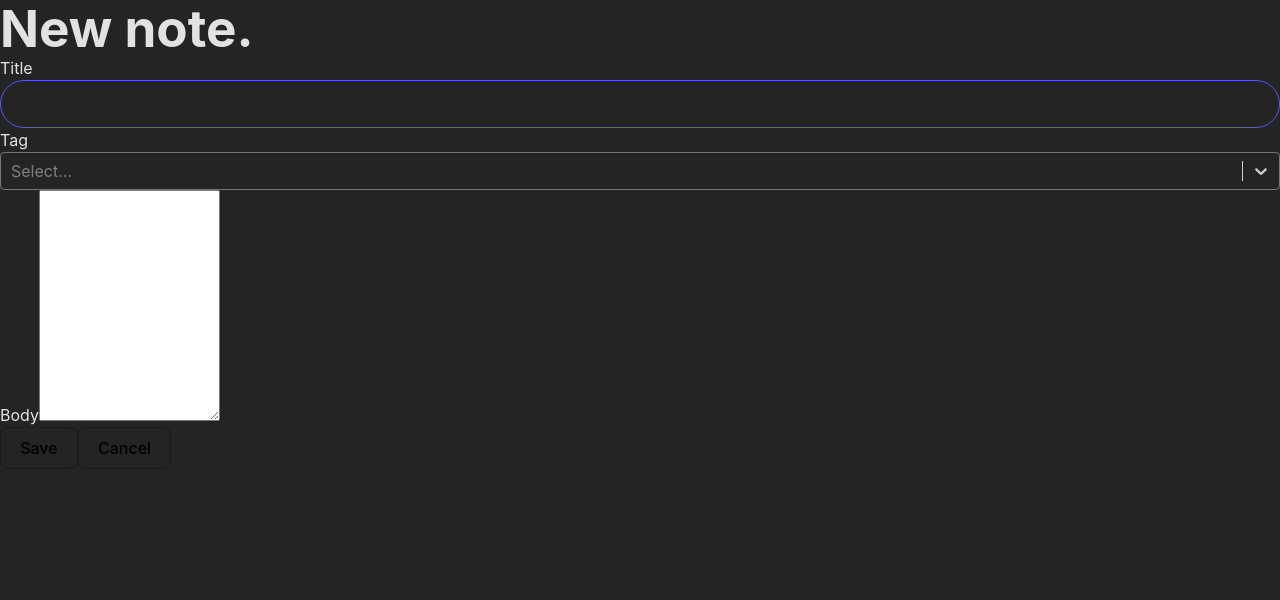
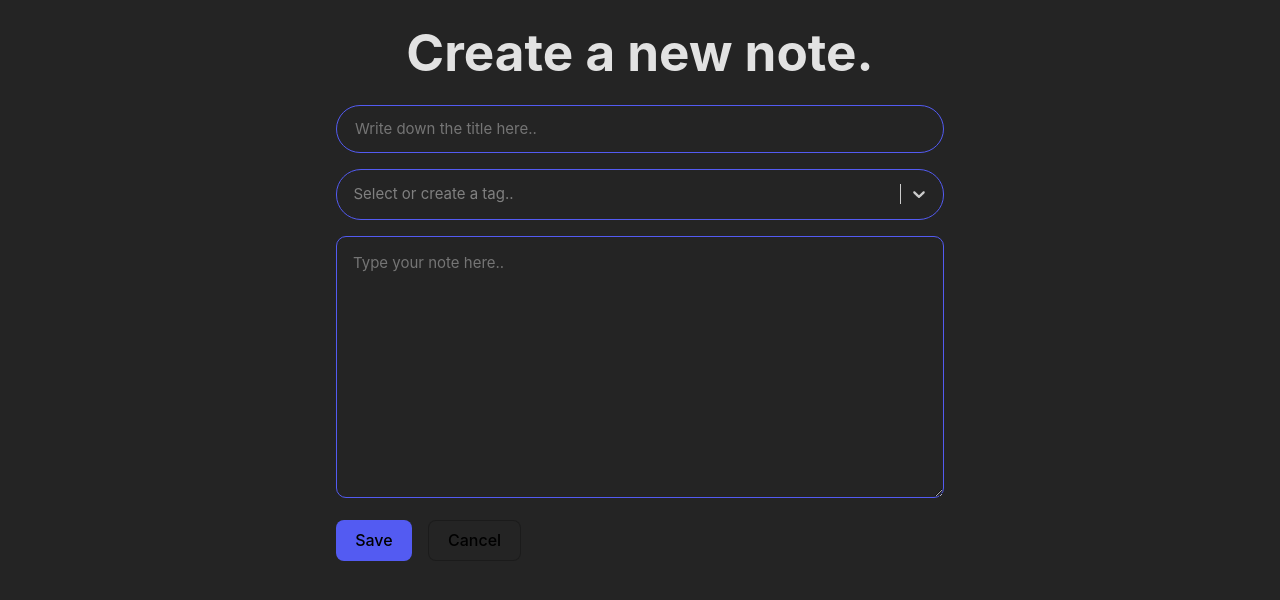
Before and after one commit to HalloJo/serious-note, a React (Vite) app: page /new in a window 1280 px wide. Shown: the top 600 px of the page. Built offline with nearby package versions, Linux system fonts and the light colour scheme.

Commit message:
Style NewNote component

```diff
--- a/src/components/NewNote.tsx
+++ b/src/components/NewNote.tsx
@@ -1,5 +1,6 @@
 import { NoteData, Tag } from "../types";
 import NoteForm from "./NoteForm";
+import styles from "../scss/NewNote.module.scss";
 
 type NewNoteProps = {
   onSubmit: (data: NoteData) => void;
@@ -9,14 +10,14 @@ type NewNoteProps = {
 
 const NewNote = ({ onSubmit, onAddTag, availableTags }: NewNoteProps) => {
   return (
-    <>
-      <h1>New note.</h1>
+    <div className={styles.newNote}>
+      <h1 className={styles.newNote__title}>Create a new note.</h1>
       <NoteForm
         onSubmit={onSubmit}
         onAddTag={onAddTag}
         availableTags={availableTags}
       />
-    </>
+    </div>
   );
 };
 
--- a/src/components/NoteForm.tsx
+++ b/src/components/NoteForm.tsx
@@ -3,6 +3,7 @@ import { Link, useNavigate } from "react-router-dom";
 import CreateableReactSelect from "react-select/creatable";
 import { NoteData, Tag } from "../types";
 import { v4 as uuidV4 } from "uuid";
+import styles from "../scss/NoteForm.module.scss";
 
 type NoteFormProps = {
   onSubmit: (data: NoteData) => void;
@@ -36,26 +37,56 @@ const NoteForm = ({
   };
 
   return (
-    <form action="" onSubmit={handleSubmit}>
-      <div className="noteForm__inputWrapper">
-        <label htmlFor="title">Title</label>
+    <form action="" onSubmit={handleSubmit} className={styles.noteForm}>
+      <div className={styles.noteForm__inputWrapper}>
         <input
           ref={titleRef}
           type="text"
           name="title"
           id="title"
           defaultValue={title}
+          placeholder="Write down the title here.."
           required
         />
       </div>
-      <div className="noteForm__inputWrapper">
-        <label htmlFor="tag">Tag</label>
+      <div className={styles.noteForm__inputWrapper}>
         <CreateableReactSelect
+          placeholder="Select or create a tag.."
           styles={{
             control: (baseStyles) => ({
               ...baseStyles,
-              borderColor: "rgb(118, 118, 118)",
+              borderColor: "#535bf2",
               backgroundColor: "#242424",
+              borderRadius: "25px",
+              padding: "0.4rem 0.4rem",
+              fontSize: "15px",
+            }),
+            menu: (baseStyles) => ({
+              ...baseStyles,
+              color: "#fff",
+              backgroundColor: "#242424",
+              border: "#535bf2",
+            }),
+            input: (baseStyles) => ({
+              ...baseStyles,
+              color: "#fff",
+            }),
+            option: (baseStyles) => ({
+              ...baseStyles,
+              backgroundColor: "#242424",
+              ":hover": {
+                backgroundColor: "#535bf2",
+              },
+            }),
+            multiValue: (baseStyles) => ({
+              ...baseStyles,
+              backgroundColor: "#e611d7",
+              borderRadius: "20px",
+              padding: "0px 5px",
+            }),
+            multiValueLabel: (baseStyles) => ({
+              ...baseStyles,
+              color: "#fff",
             }),
           }}
           value={selectedTags.map((tag) => {
@@ -79,19 +110,20 @@ const NoteForm = ({
           isMulti
         />
       </div>
-      <div className="noteForm__inputWrapper">
-        <label htmlFor="markdown">Body</label>
+      <div className={styles.noteForm__inputWrapper}>
         <textarea
+          className={styles.noteForm__textarea}
           ref={markdownRef}
           name="markdown"
           id="markdown"
           required
-          rows={15}
+          rows={12}
           defaultValue={markdown}
+          placeholder="Type your note here.."
         />
       </div>
-      <div className="noteForm__buttonWrapper">
-        <button className="noteForm__buttonPrimary" type="submit">
+      <div className={styles.noteForm__buttonWrapper}>
+        <button className={styles.noteForm__primary} type="submit">
           Save
         </button>
         <Link to="..">
--- /dev/null
+++ b/src/scss/NewNote.module.scss
@@ -0,0 +1,16 @@
+.newNote {
+  padding: 2rem;
+  box-sizing: border-box;
+
+  @media (min-width: 1024px) {
+    display: flex;
+    flex-direction: column;
+    justify-content: center;
+    align-items: center;
+  }
+
+  &__title {
+    margin: 0 0 2rem 0;
+    line-height: 0.8;
+  }
+}
--- /dev/null
+++ b/src/scss/NoteForm.module.scss
@@ -0,0 +1,24 @@
+.noteForm {
+  display: flex;
+  flex-direction: column;
+  gap: 1rem;
+
+  @media (min-width: 1024px) {
+    width: 50%;
+  }
+
+  &__buttonWrapper {
+    display: flex;
+    gap: 1rem;
+  }
+
+  &__primary {
+    background-color: var(--color-purple);
+    border: none;
+    transition: background-color 0.25s;
+
+    &:hover {
+      background-color: var(--color-purple-light);
+    }
+  }
+}
--- a/src/scss/globals.scss
+++ b/src/scss/globals.scss
@@ -1,7 +1,7 @@
 :root {
   --color-dark-black: #00000040;
   --color-black: #242424;
-    --color-black-opacity: #242424CC;
+  --color-black-opacity: #242424cc;
   --color-white: #ffffff;
   --color-blue: #61dafbaa;
   --color-purple-light: #646cff;
@@ -19,7 +19,7 @@ button {
   background-color: var(--color-black);
   cursor: pointer;
   transition: border-color 0.25s;
-    border: solid 1px var(--color-dark-black)
+  border: solid 1px var(--color-dark-black);
 }
 button:hover {
   border-color: var(--color-purple-light);
@@ -44,3 +44,14 @@ button {
     min-width: 300px;
   }
 }
+
+textarea {
+  box-sizing: border-box;
+  background-color: var(--color-black);
+  border-radius: 10px;
+  border: solid 1px var(--color-purple);
+  width: 100%;
+  padding: 1rem;
+  font-size: 15px;
+  font-family: Inter, Avenir, Helvetica, Arial, sans-serif;
+}
```
Lines whose indentation alone changed are shown as unchanged.
